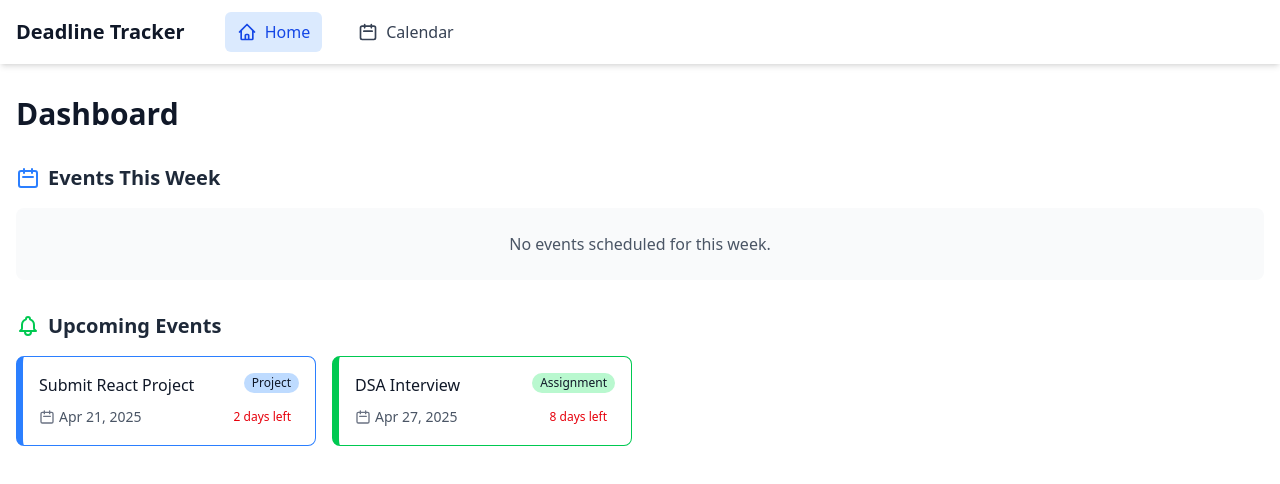
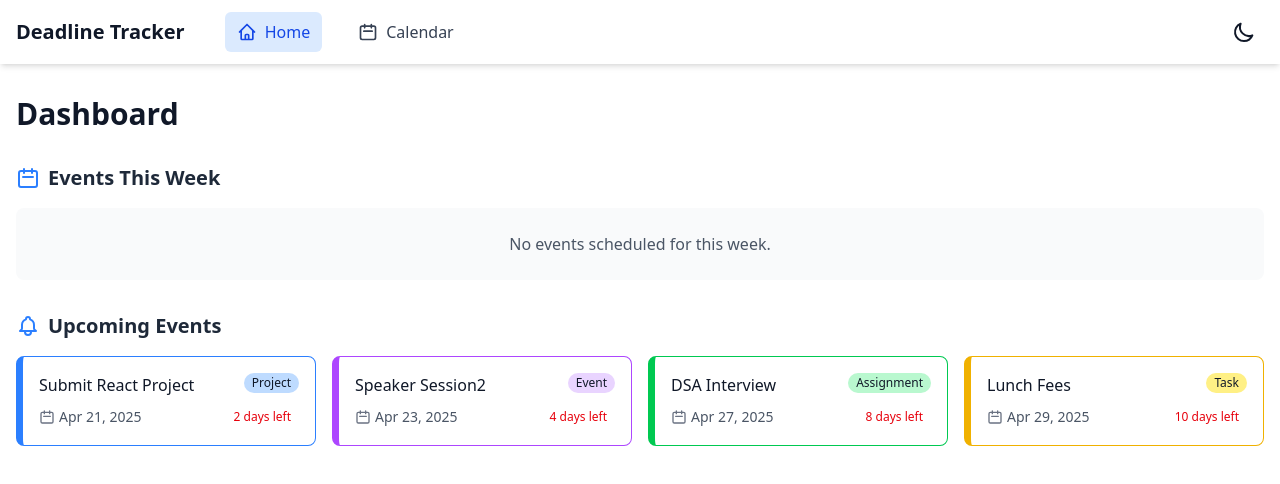
Before and after one commit to Divii2205/DeadlineTracker, a React (Vite) app in the folder Deadline Tracker/: page / in a window 1280 px wide. Shown: the top 484 px of the page. Built offline with nearby package versions, Linux system fonts and the light colour scheme.

Commit message:
Add Toggle Theme Feature

```diff
--- a/Deadline Tracker/index.html
+++ b/Deadline Tracker/index.html
@@ -1,5 +1,5 @@
 <!doctype html>
-<html lang="en">
+<html lang="en" class="">
   <head>
     <meta charset="UTF-8" />
     <link rel="icon" type="image/svg+xml" href="/" />
--- a/Deadline Tracker/src/App.jsx
+++ b/Deadline Tracker/src/App.jsx
@@ -3,10 +3,12 @@ import Navbar from "./components/Navbar";
 import Home from "./pages/Home";
 import Calendar from "./pages/Calendar";
 import { Route, Routes, BrowserRouter } from "react-router-dom";
-import { EventProvider } from './context/EventContext';
+import { EventProvider } from "./context/EventContext";
+import { ThemeProvider } from "./context/ThemeContext";
 
 function App() {
   return (
+    <ThemeProvider>
       <EventProvider>
         <BrowserRouter>
           <div className="min-h-screen transition-colors duration-300 bg-white dark:bg-gray-900 text-gray-900 dark:text-gray-100">
@@ -20,6 +22,7 @@ function App() {
           </div>
         </BrowserRouter>
       </EventProvider>
+    </ThemeProvider>
   );
 }
 
--- a/Deadline Tracker/src/components/Navbar.jsx
+++ b/Deadline Tracker/src/components/Navbar.jsx
@@ -1,7 +1,43 @@
-import React from "react";
+import React, { useContext } from "react";
 import { Link, useLocation } from "react-router-dom";
+import ThemeContext from "../context/ThemeContext";
+
+const SunIcon = () => (
+  <svg
+    xmlns="http://www.w3.org/2000/svg"
+    className="h-6 w-6"
+    fill="none"
+    viewBox="0 0 24 24"
+    stroke="currentColor"
+  >
+    <path
+      strokeLinecap="round"
+      strokeLinejoin="round"
+      strokeWidth={2}
+      d="M12 3v1m0 16v1m9-9h-1M4 12H3m15.364 6.364l-.707-.707M6.343 6.343l-.707-.707m12.728 0l-.707.707M6.343 17.657l-.707.707M16 12a4 4 0 11-8 0 4 4 0 018 0z"
+    />
+  </svg>
+);
+
+const MoonIcon = () => (
+  <svg
+    xmlns="http://www.w3.org/2000/svg"
+    className="h-6 w-6"
+    fill="none"
+    viewBox="0 0 24 24"
+    stroke="currentColor"
+  >
+    <path
+      strokeLinecap="round"
+      strokeLinejoin="round"
+      strokeWidth={2}
+      d="M20.354 15.354A9 9 0 018.646 3.646 9.003 9.003 0 0012 21a9.003 9.003 0 008.354-5.646z"
+    />
+  </svg>
+);
 
 function Navbar() {
+  const { darkMode, toggleTheme } = useContext(ThemeContext);
   const location = useLocation();
   return (
     <nav className="bg-white dark:bg-gray-800 shadow-md">
@@ -68,6 +104,18 @@ function Navbar() {
               </Link>
             </div>
           </div>
+          <div className="flex items-center space-x-4">
+            {/* Theme Toggle */}
+            <button
+              onClick={toggleTheme}
+              className="p-2 rounded-full hover:bg-gray-200 dark:hover:bg-gray-700"
+              aria-label={
+                darkMode ? "Switch to light mode" : "Switch to dark mode"
+              }
+            >
+              {darkMode ? <SunIcon /> : <MoonIcon />}
+            </button>
+          </div>
         </div>
       </div>
     </nav>
--- a/Deadline Tracker/src/components/SearchBar.jsx
+++ b/Deadline Tracker/src/components/SearchBar.jsx
@@ -17,7 +17,7 @@ const SearchBar = ({ onSearch, onFilterChange, categories }) => {
 
   return (
     <div className="bg-white dark:bg-gray-800 rounded-lg shadow-sm p-4 mb-6">
-      <form onChange={handleSearch} className="flex flex-col md:flex-row gap-3">
+      <form onSubmit={handleSearch} className="flex flex-col md:flex-row gap-3">
         <div className="flex-grow relative">
           <div className="absolute inset-y-0 left-0 pl-3 flex items-center pointer-events-none">
             <svg
--- a/Deadline Tracker/src/context/EventContext.jsx
+++ b/Deadline Tracker/src/context/EventContext.jsx
@@ -38,6 +38,30 @@ const sampleEvents = [
     description: "Third & Final Attempt of the Mock Interview",
     category: "assignment",
     date: new Date(Date.now() + 8 * 24 * 60 * 60 * 1000).toISOString(),
+    createdAt: new Date().toISOString(),
+  },
+  {
+    id: "3",
+    title: "Speaker Session",
+    description: "Super Mentor Session",
+    category: "event",
+    date: new Date(Date.now() - 2 * 24 * 60 * 60 * 1000).toISOString(),
+    createdAt: new Date().toISOString(),
+  },
+  {
+    id: "4",
+    title: "Lunch Fees",
+    description: "Lunch Fees for the month of May 2025",
+    category: "task",
+    date: new Date(Date.now() + 10 * 24 * 60 * 60 * 1000).toISOString(),
+    createdAt: new Date().toISOString(),
+  },
+  {
+    id: "5",
+    title: "Speaker Session2",
+    description: "Super Mentor Session",
+    category: "event",
+    date: new Date(Date.now() + 4 * 24 * 60 * 60 * 1000).toISOString(),
     createdAt: new Date().toISOString(),
   },
 ];
--- /dev/null
+++ b/Deadline Tracker/src/context/ThemeContext.jsx
@@ -0,0 +1,34 @@
+import { createContext, useState, useEffect } from 'react';
+
+const ThemeContext = createContext();
+
+export const ThemeProvider = ({ children }) => {
+  const [darkMode, setDarkMode] = useState(() => {
+    const savedTheme = localStorage.getItem('theme');
+    if (savedTheme) {
+      return savedTheme === 'dark';
+    }
+    return window.matchMedia('(prefers-color-scheme: dark)').matches;
+  });
+
+  useEffect(() => {
+    localStorage.setItem('theme', darkMode ? 'dark' : 'light');
+    if (darkMode) {
+      document.documentElement.classList.add('dark');
+    } else {
+      document.documentElement.classList.remove('dark');
+    }
+  }, [darkMode]);
+
+  const toggleTheme = () => {
+    setDarkMode(!darkMode);
+  };
+
+  return (
+    <ThemeContext.Provider value={{ darkMode, toggleTheme }}>
+      {children}
+    </ThemeContext.Provider>
+  );
+};
+
+export default ThemeContext;
--- a/Deadline Tracker/src/index.css
+++ b/Deadline Tracker/src/index.css
@@ -1 +1,2 @@
 @import "tailwindcss";
+@custom-variant dark (&:where(.dark, .dark *));
--- a/Deadline Tracker/src/pages/Home.jsx
+++ b/Deadline Tracker/src/pages/Home.jsx
@@ -75,7 +75,7 @@ function Home() {
         <h2 className="text-xl font-semibold mb-4 text-gray-800 dark:text-gray-100 flex items-center">
           <svg
             xmlns="http://www.w3.org/2000/svg"
-            className="h-6 w-6 mr-2 text-green-500 dark:text-blue-400"
+            className="h-6 w-6 mr-2 text-blue-500 dark:text-blue-400"
             fill="none"
             viewBox="0 0 24 24"
             stroke="currentColor"
```
Lines whose indentation alone changed are shown as unchanged.
